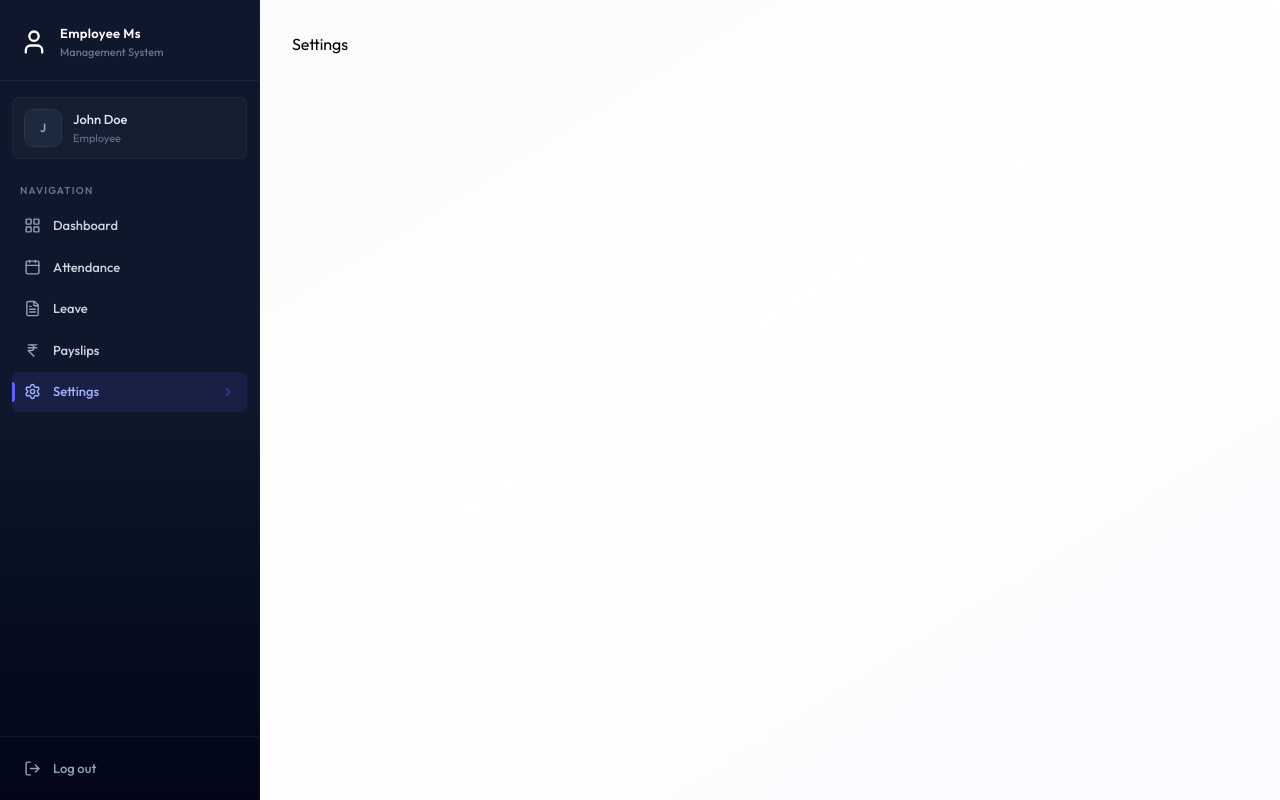
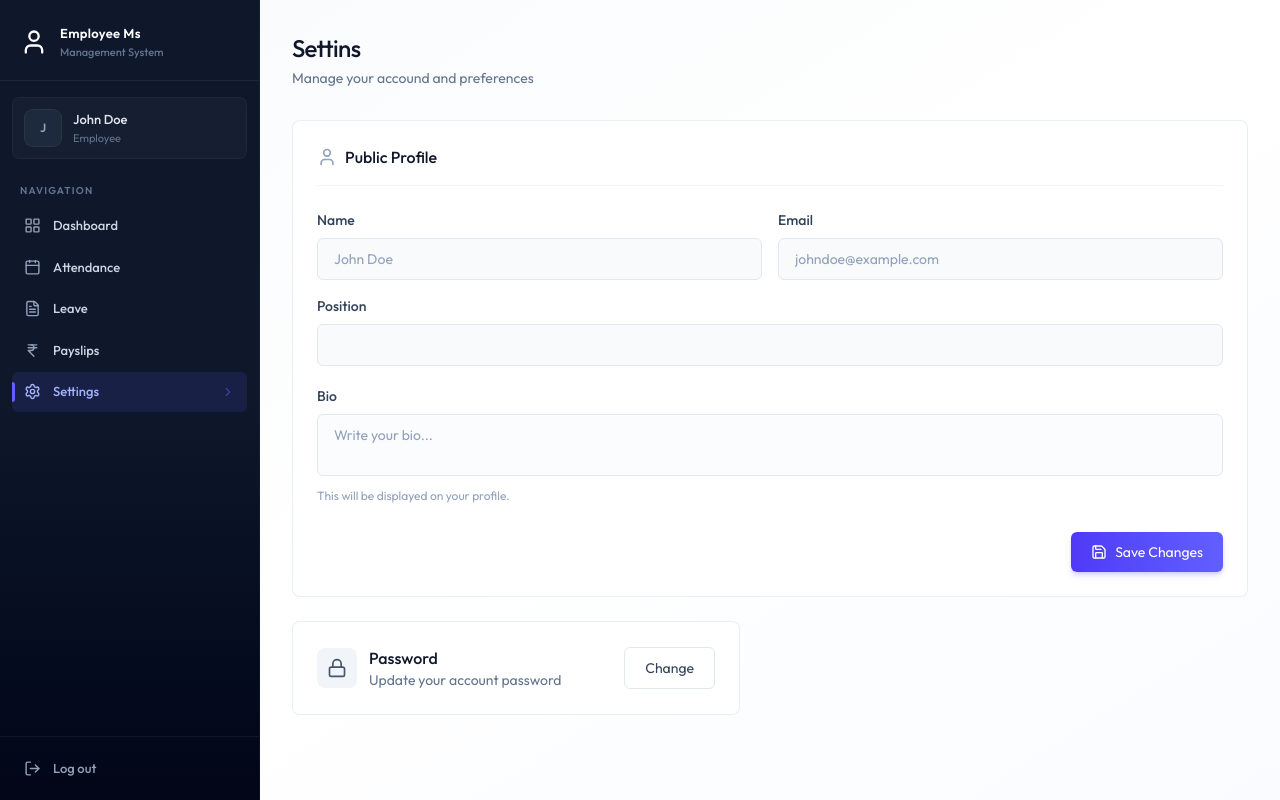
Before and after one commit to Saurabhguptan007/FullStack-EMS, a React (Vite) app in the folder client/: page /settings in a window 1280 px wide. Built offline with nearby package versions, Linux system fonts and the light colour scheme.

Commit message:
Settings Page UI Completed

```diff
--- /dev/null
+++ b/client/src/components/ChangePasswordModal.jsx
@@ -0,0 +1,57 @@
+import { Loader2, LockIcon, X } from 'lucide-react';
+import React, { useState } from 'react'
+
+const ChangePasswordModal = ({open, onClose}) => {
+
+    const [loading, setLoading] = useState(false);
+    const [message, setMessage] = useState({type: "", text: ""});
+
+    const handleSubmit = async (e) => {
+        e.preventDefault();
+    }
+
+    if(!open) return null;
+
+  return (
+    <div onClick={onClose} className='fixed inset-0 z-50 flex items-center justify-center p-4'>
+        <div className='absolute inset-0 bg-black/40 backdrop-blur-sm' />
+
+        <div onClick={(e) => e.stopPropagation()} className='relative bg-white rounded-2xl shadow-2xl w-full max-w-md animate-fade-in'>
+            <div className="flex items-center justify-between p-6 pb-0">
+                <h2 className="text-lg font-medium text-slate-900 flex items-center gap-2">
+                    <LockIcon className='w-5 h-5 text-slate-400' /> Change Password
+                </h2>
+                <button onClick={onClose} className='p-2 rounded-lg hover:bg-slate-100 transition-colors text-slate-400 hover:text-slate-600'><X className='w-5 h-5' /></button>
+            </div>
+            <form className='p-6 space-y-5' onSubmit={handleSubmit}>
+                {message.text && (
+                    <div>
+                        <div className={`w-1.5 h-1.5 rounded-full mt-1.5 shrink-0 ${message.type === "success" ? "bg-emerald-50 text-emerald-700 border border-emerald-200" : "bg-rose-50 text-rose-700 border border-rose-200"}`} />
+                        <div className={`w-1.5 h-1.5 rounded-full mt-1.5 shrink-0 ${message.type === "success" ? "bg-emeraldl-500" : "bg-rose-500"}`} />
+                        {message.text}
+                    </div>
+                )}
+                <div>
+                    <label className='block text-sm font-medium text-slate-700 mb-2'>Current Password</label>
+                    <input type="password" name='currentPassword' required />
+                </div>
+                <div>
+                    <label className='block text-sm font-medium text-slate-700 mb-2'>New Password</label>
+                    <input type="password" name='newPassword' required />
+                </div>
+                <div className='flex gap-3 pt-2'>
+                    <button type='button' onClick={onClose} className='btn-secondary flex-1'>
+                        Cancel
+                    </button>
+                    <button type='submit' disabled={loading} className='btn-primary flex-1 flex justify-center items-center gap-2' >
+                        {loading && <Loader2 className='w-4 h-4 animate-spin' />}
+                        Update Password
+                    </button>
+                </div>
+            </form>
+        </div>
+    </div>
+  )
+}
+
+export default ChangePasswordModal
--- /dev/null
+++ b/client/src/components/ProfileForm.jsx
@@ -0,0 +1,75 @@
+import { Loader2, Save, User } from 'lucide-react';
+import React, { useState } from 'react'
+
+const ProfileForm = ({initialData, onSuccess}) => {
+
+    const [loading, setLoading] = useState(false);
+    const[error, setError] = useState("");
+    const[message, setMessage] = useState("");
+
+    const handleSubmit = async (e) => {
+        e.preventDefault();
+    }
+
+  return (
+    <form onSubmit={handleSubmit} className='card p-5 sm:p-6 mb-6'>
+        <h2 className='text-base font-medium text-slate-900 mb-6 pb-4 border-b border-slate-100 flex items-center gap-2'>
+            <User className='w-5 h-5 text-slate-400' />Public Profile
+        </h2>
+
+        {error && (
+            <div className='bg-rose-50 text-rose-700 p-4 rounded-xl text-sm border border-rose-200 mb6 flex items-start gap-3'>
+                <div className='w-1.5 h-1.5 rounded-full bg-rose-500 mt-1.5 shrink-0' />
+                {error}
+            </div>
+        )}
+        {message && (
+            <div className='bg-emerald-50 text-emerald-700 p-4 rounded-xl text-sm border border-emerald-200 mb-6 flex items-start gap-3'>
+                <div className='w-1.5 h-1.5 rounded-full bg-emerald-500 mt-1.5 shrink-0' />
+                {message}
+            </div>
+        )}
+
+        <div className="space-y-5">
+            <div className="grid grid-cols-1 sm:grid-cols-2 gap-4">
+                <div>
+                    <label className='block text-sm font-medium text-slate-700 mb-2'>Name</label>
+                    <input disabled value={`${initialData.firstName} ${initialData.lastName}`} className="bg-slate-50 text-slate-400 cursor-not-allowed" />
+                </div>
+                <div>
+                    <label className='block text-sm font-medium text-slate-700 mb-2'>Email</label>
+                    <input disabled value={initialData.email} className="bg-slate-50 text-slate-400 cursor-not-allowed" />
+                </div>
+                <div className='sm:col-span-2'>
+                    <label className='block text-sm font-medium text-slate-700 mb-2'>Position</label>
+                    <input disabled value={initialData.position} className="bg-slate-50 text-slate-400 cursor-not-allowed" />
+                </div>
+            </div>
+            <div>
+                <label className='block text-sm font-medium text-slate-700 mb-2'>Bio</label>
+                <textarea disabled={initialData.isDeleted} name='bio' defaultValue={initialData.bio || ""} placeholder='Write your bio...' className={`resize-none ${initialData.isDeleted ? "bg-slate-50 text-slate-400 cursor-not-allowed" : ""}`} />
+                <p className='text-xs text-slate-400 mt-1.5'>This will be displayed on your profile.</p>
+            </div>
+
+            {initialData.isDeleted ? (
+                <div className='pt-2'>
+                    <div className='p-4 bg-rose-50 border border-rose-200 rounded-xl text-center'>
+                        <p className='text-rose-600 font-medium tracking-tight'>Account Deactivated</p>
+                        <p className='text-sm text-rose-500 mt-0.5'>You can no longer update your profile.</p>
+                    </div>
+                </div>
+            ):(
+                <div className='flex justify-end pt-2'>
+                    <button type='submit' disabled={loading} className='btn-primary flex items-center gap-2 justify-center w-full sm:w-auto'>
+                        {loading? <Loader2 className='w-4 h-4 animate-spin' /> : <Save className='w-4 h-4' />}
+                        Save Changes
+                    </button>
+                </div>
+            )}
+        </div>
+
+    </form>
+  )
+}
+
+export default ProfileForm
--- a/client/src/pages/Settings.jsx
+++ b/client/src/pages/Settings.jsx
@@ -1,6 +1,53 @@
+import { useEffect, useState } from "react"
+import { dummyProfileData } from "../assets/assets"
+import Loading from "../components/Loading"
+import { Lock } from "lucide-react"
+import ProfileForm from "../components/ProfileForm"
+import ChangePasswordModal from "../components/ChangePasswordModal"
+
 const Settings = () => {
+
+  const [profile, setProfile] = useState(null)
+  const [loading, setLoading] = useState(true)
+  const [showPasswordModal, setShowPasswordModal] = useState(false)
+
+  const fetchprofile = async () => {
+    setProfile(dummyProfileData)
+    setTimeout(()=> {
+      setLoading(false)
+    }, 1000)
+  }
+
+  useEffect(() => {
+    fetchprofile();
+  }, [fetchprofile])
+
+  if(loading) return <Loading />
+
   return (
-    <div>Settings</div>
+    <div className="animate-fade-in">
+      <div className="page-header">
+        <h1 className="page-title">Settins</h1>
+        <p className="page-subtitle">Manage your accound and preferences</p>
+      </div>
+
+      {profile && <ProfileForm initialData={profile} onSuccess={fetchprofile} />}
+
+      {/* Change password trigger */}
+      <div className="card max-w-md p-6 flex items-center justify-between">
+        <div className="flex items-center gap-3">
+          <div className="p-2.5 bg-slate-100 rounded-lg">
+            <Lock className="w-5 h-5 text-slate-600" />
+          </div>
+          <div>
+            <p className="font-medium text-slate-900">Password</p>
+            <p className="text-sm text-slate-500">Update your account password</p>
+          </div>
+        </div>
+        <button onClick={()=> setShowPasswordModal(true)} className="btn-secondary text-sm">Change</button>
+      </div>
+      <ChangePasswordModal open={showPasswordModal} onClose={() => setShowPasswordModal(false)} />
+    </div>
   )
 }
 
```
